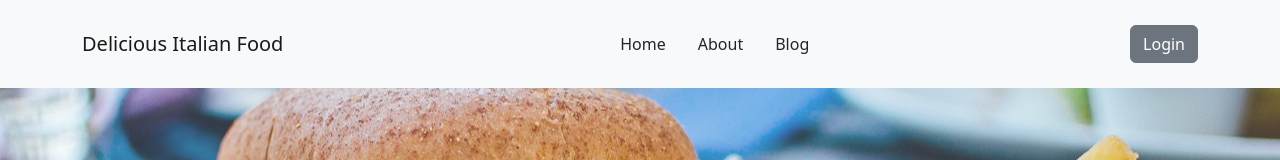
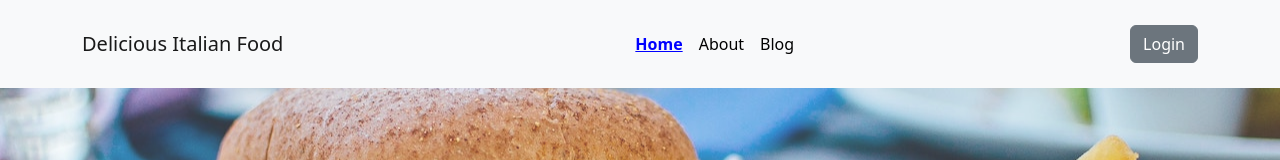
Before and after one commit to ArjumanJesmin/food-hunter-client, a React (Vite) app: page / in a window 1280 px wide. Shown: the top 160 px of the page. Built offline with nearby package versions, Linux system fonts and the light colour scheme; no server answers.

Commit message:
isActive is done

```diff
--- a/src/Pages/Home/Items.jsx
+++ b/src/Pages/Home/Items.jsx
@@ -1,6 +1,6 @@
 import React, {  useState } from 'react';
 import { Button, Card, CardGroup, Container } from 'react-bootstrap';
-import { useLoaderData } from 'react-router-dom';
+import { Link, useLoaderData } from 'react-router-dom';
 import { ToastContainer, toast } from 'react-toastify';
 import 'react-toastify/dist/ReactToastify.css';
 
@@ -24,13 +24,8 @@ const Items = () => {
         toast.success(' WOW   You are Lucky! ');
     }
 
-    //  const MyLazyComponent = lazy(() => import('./MyLazyComponent'));
-
     return (
         <Container >
-            {/* <Suspense fallback={<div>Loading...</div>}>
-                <MyLazyComponent />
-            </Suspense> */}
             <CardGroup className='m-4 gap-3'>
                 <Card className="text-center mx-auto my-5">
                     <h2 className='pt-2'></h2>
@@ -70,6 +65,7 @@ const Items = () => {
 
             </CardGroup>
             <ToastContainer />
+           <div className=' text-center my-3'><Link  to='/'><Button variant="dark" >Return Home</Button></Link></div>
         </Container>
     );
 };
--- a/src/Shared/NavigationBar/NavigationBar.jsx
+++ b/src/Shared/NavigationBar/NavigationBar.jsx
@@ -11,7 +11,6 @@ const NavigationBar = () => {
 
   const { user, logOut } = useContext(AuthContext);
 
-  const [active, setActive] = useState('home');
   const [hovering, setHovering] = useState(false);
 
   const handleLogOut = () => {
@@ -20,10 +19,14 @@ const NavigationBar = () => {
       .catch(error => console.log(error))
   }
 
-  const handleNavClick = (NavLink) => {
-    setActive(NavLink);
-    console.log(NavLink)
-  };
+
+const navLinkStyle = ({isActive}) =>{
+  return{
+    fontWeight: isActive ? 'bold' : 'normal',
+    textDecoration: isActive ? 'underline' : 'none',
+    color: isActive ?  'blue': 'black'
+  }
+}
 
   const handleMouseEnter = () => {
     setHovering(true);
@@ -41,11 +44,12 @@ const NavigationBar = () => {
           <Navbar.Toggle aria-controls="basic-navbar-nav" />
           <Navbar.Collapse id="basic-navbar-nav">
             <Nav className="mx-auto gap-3">
-              <NavLink onClick={() => handleNavClick('home')} className={`text-decoration-none text-dark nav-link ${active === 'home' ? 'active' : ''}`} to="/" >Home</NavLink>
 
-              <NavLink className={`text-decoration-none text-dark nav-link ${active === 'about' ? 'active' : ''}`} to="/about" onClick={() => handleNavClick('about')} >About</NavLink>
+              <NavLink style={navLinkStyle} to="/" >Home</NavLink>
 
-              <NavLink onClick={() => handleNavClick('blog')} className={`text-decoration-none text-dark nav-link ${active === 'blog' ? 'active' : ''}`} to="/blog" >Blog</NavLink>
+              <NavLink style={navLinkStyle} to='/about' >About</NavLink>
+
+              <NavLink style={navLinkStyle} to="/blog" >Blog</NavLink>
             </Nav>
           </Navbar.Collapse>
 
```
